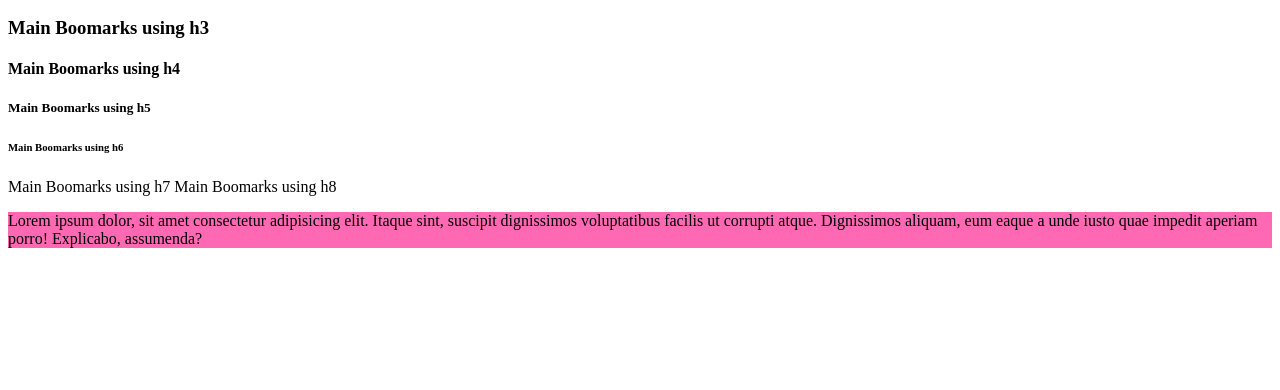
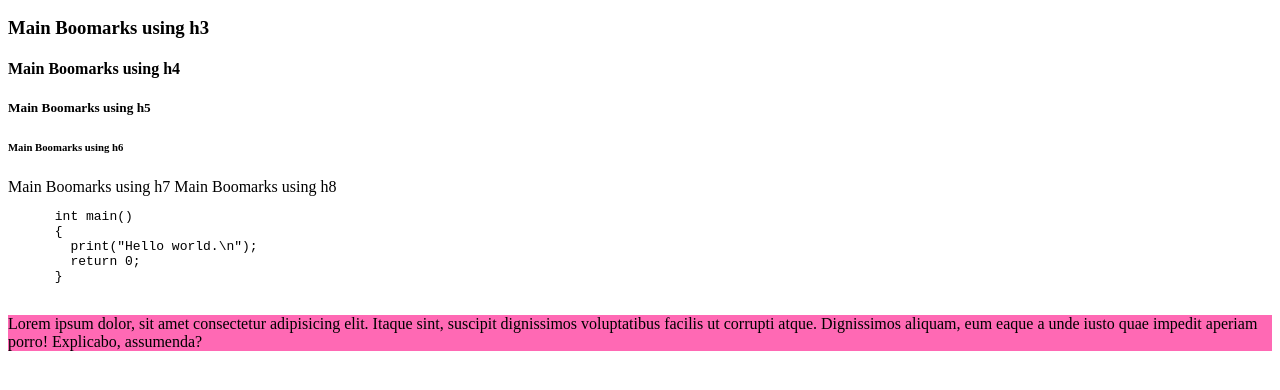
Before and after one commit to AdityaKhatawkar/Web_Development, a plain HTML site: page HTML/02_Heading_Paragraphs_Links_pre_BookmarkManager/index.html in a window 1280 px wide. Shown: the part 110-500 px from the top of the page. Drawn offline with Linux system fonts and the light colour scheme.

Commit message:
Heading, paragraphs, pre tag and links.

```diff
--- a/HTML/02_Heading_Paragraphs_Links_BookmarkManager/index.html
+++ b/HTML/02_Heading_Paragraphs_Links_pre_BookmarkManager/index.html
@@ -9,6 +9,9 @@ lorem<num>is used to make a dummy paragraph with num number of words. Used as pl
 inline css: When CSS is written using the style attribute within HTML, it's called an “inline style”
 In our example, p is the tag and style is the attribute.
 attributes give properties to elements.
+
+The <pre> tag preserves the original formatting of text, making it an excellent choice for displaying
+code where spacing and indentation are key.
 -->
 
 <!DOCTYPE html>
@@ -28,6 +31,14 @@ attributes give properties to elements.
     <h7>Main Boomarks using h7</h7>
     <h8>Main Boomarks using h8</h8>
 
+    <pre>
+      int main()
+      {
+        print("Hello world.\n");
+        return 0;
+      }
+    </pre>
+
     <p style="background-color: hotpink;"> <!--inline css-->
       Lorem ipsum dolor, sit amet consectetur adipisicing elit. Itaque sint,
       suscipit dignissimos voluptatibus facilis ut corrupti atque. Dignissimos
```
Also changed, not shown: HTML/02_Heading_Paragraphs_Links_pre_BookmarkManager/Bookmark_Manager.html (renamed from HTML/02_Heading_Paragraphs_Links_BookmarkManager/Bookmark_Manager.html).
